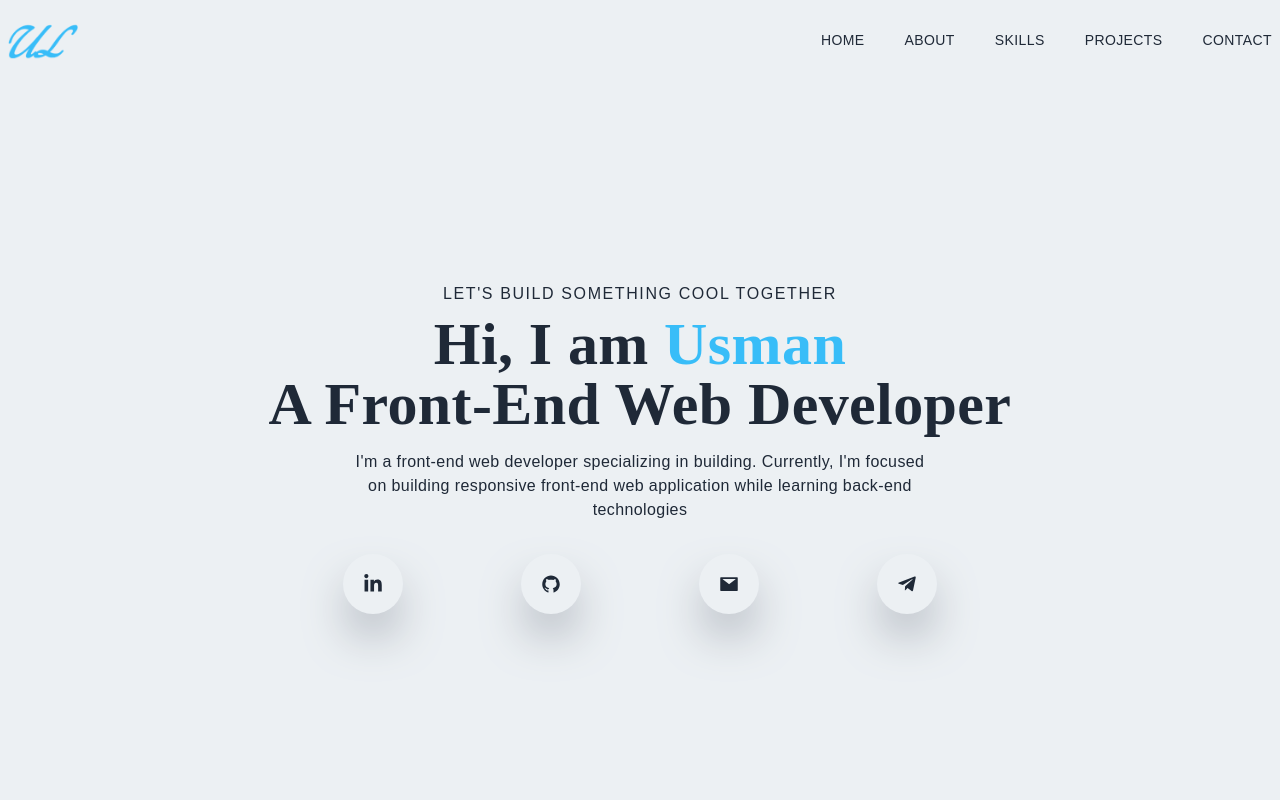
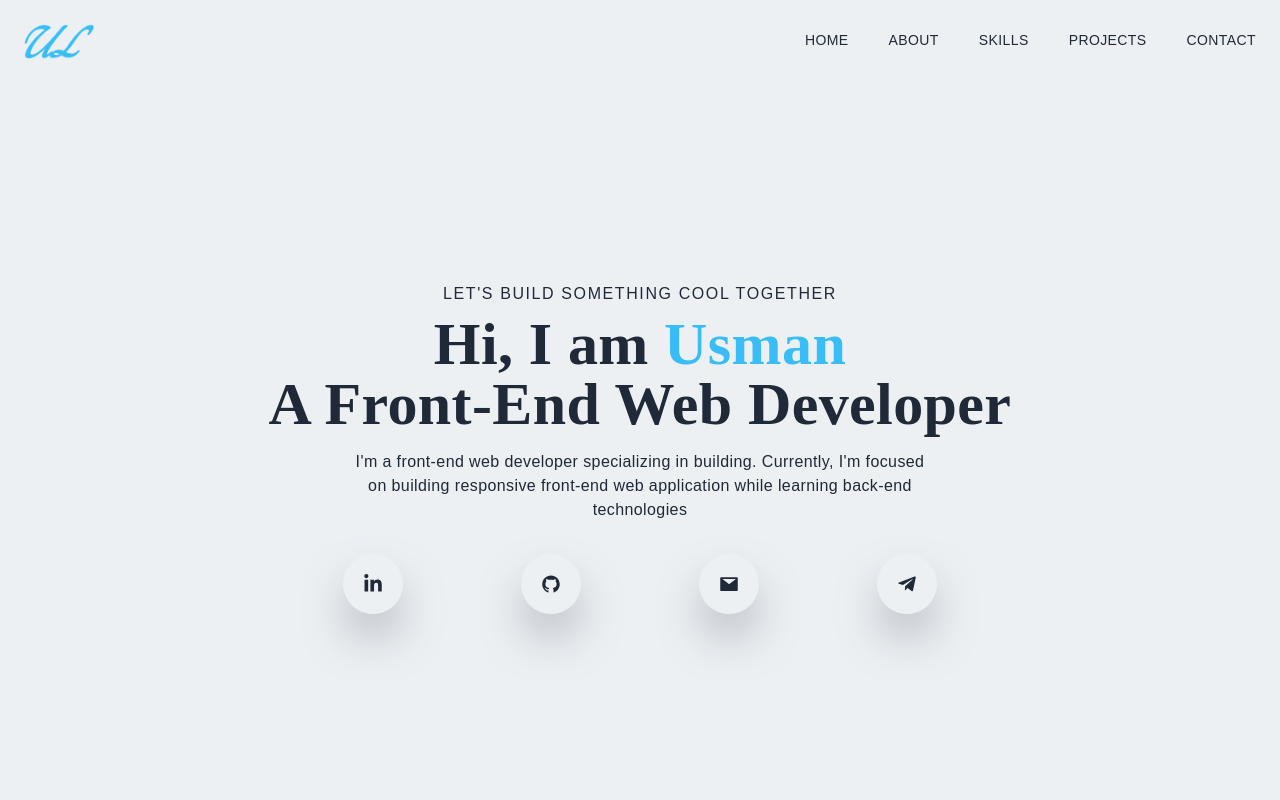
Before and after one commit to usmanlubis/usmanlubis.github.io, a Next.js app: page / in a window 1280 px wide. Shown: the top 800 px of the page. Built offline with nearby package versions, Linux system fonts and the light colour scheme.

Commit message:
add navbar padding

```diff
--- a/components/Navbar.jsx
+++ b/components/Navbar.jsx
@@ -5,7 +5,7 @@ import Link from 'next/link';
 import {
   AiOutlineMenu, AiOutlineClose, AiFillGithub, AiFillMail,
 } from 'react-icons/ai';
-import { FaLinkedinIn, FaTelegramPlane, FaWindowMinimize } from 'react-icons/fa';
+import { FaLinkedinIn, FaTelegramPlane } from 'react-icons/fa';
 
 export default function Navbar() {
   const [navbarSide, setNavbarSide] = useState(false);
@@ -28,8 +28,8 @@ export default function Navbar() {
 
   return (
     <nav className={shadow
-      ? 'fixed top-0 w-full h-20 shadow-xl z-50 bg-[#ecf0f3] mb-1'
-      : 'fixed top-0 w-full h-20 z-50 bg-[#ecf0f3] mb-1'}>
+      ? 'fixed top-0 w-full h-20 px-4 shadow-xl z-50 bg-[#ecf0f3] mb-1'
+      : 'fixed top-0 w-full h-20 px-4 z-50 bg-[#ecf0f3] mb-1'}>
       <div className="flex justify-between items-center w-full h-full px-2 2xl:px-16">
         <Image src={LogoNavbar} alt="Navbar Logo" width={70} height={70} />
         <div>
```
